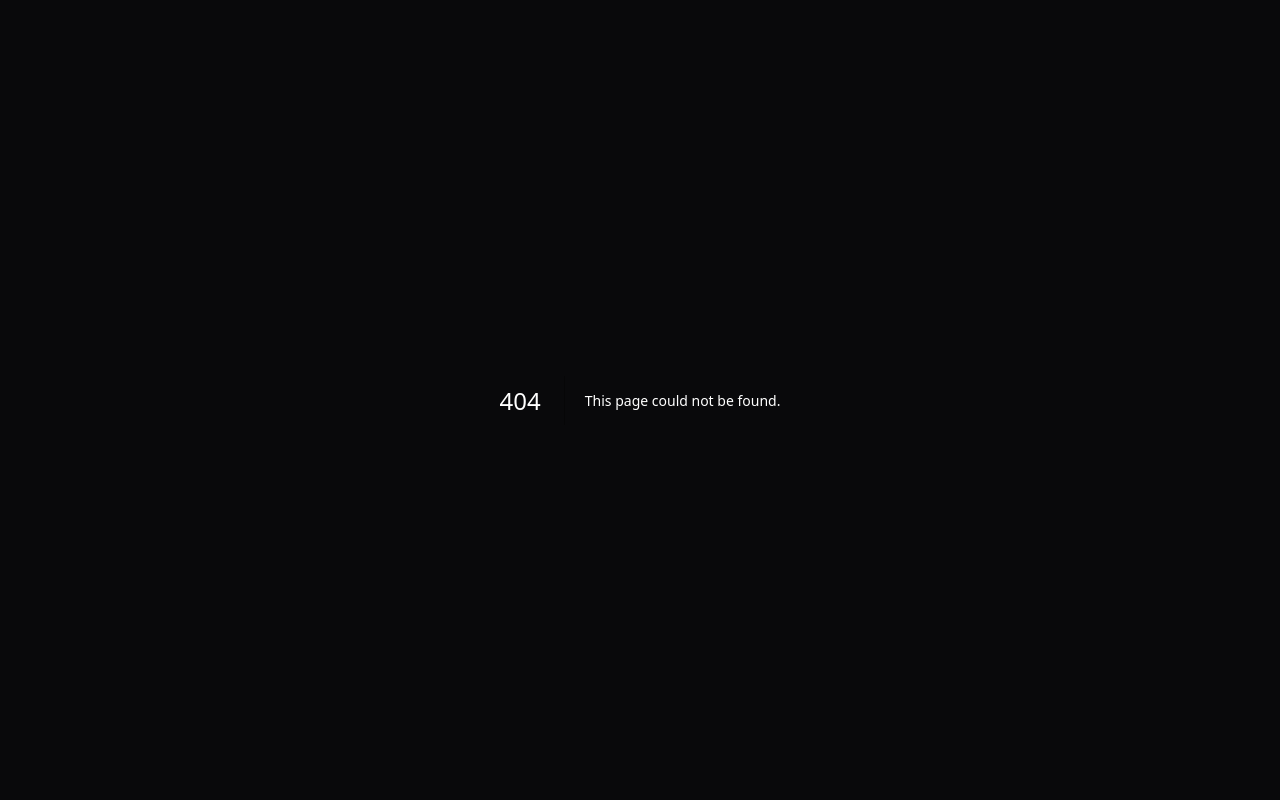
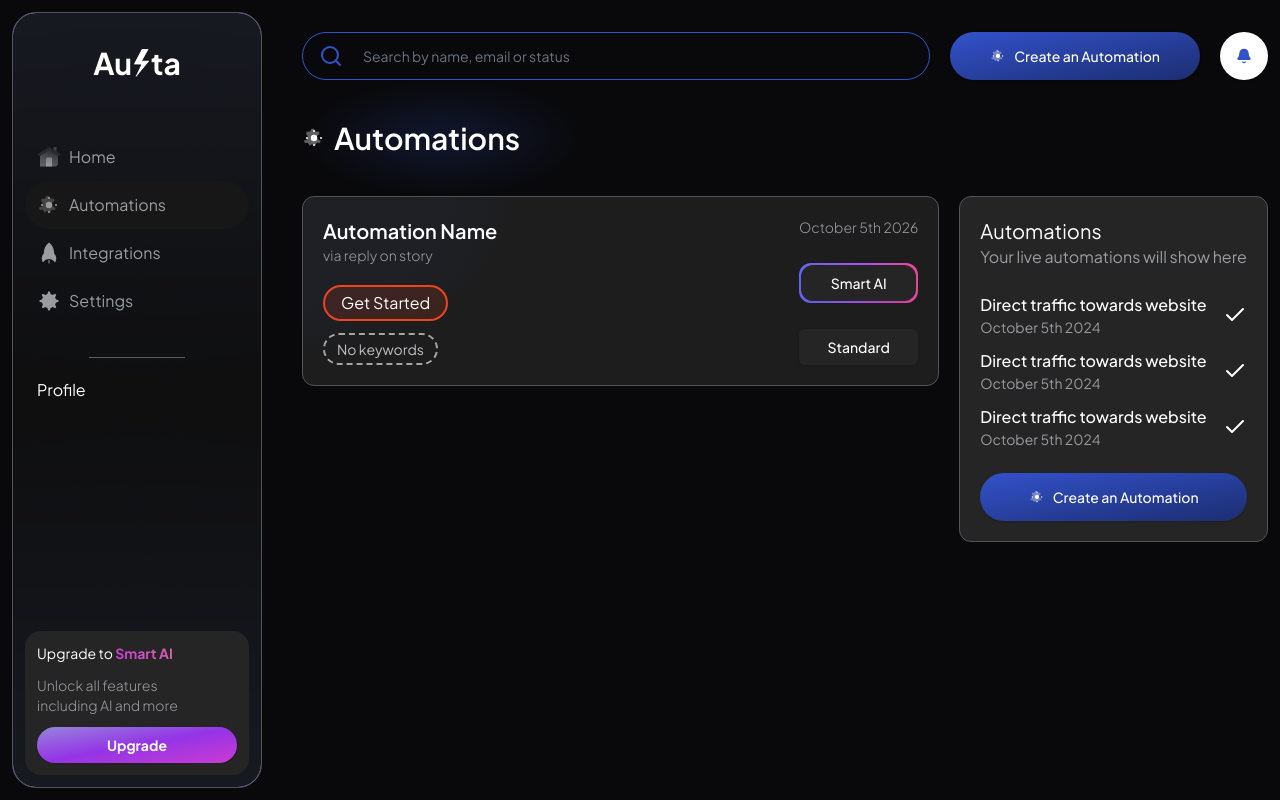
Before and after one commit to abdullahdhillu/auta, a Next.js app: page /dashboard/1/automations in a window 1280 px wide. Before the commit this address had no page. Built offline with nearby package versions, Linux system fonts and the light colour scheme.

Commit message:
Finished creating automation components and deeper automation triggers set up the backend server

```diff
--- /dev/null
+++ b/src/app/(protected)/dashboard/[slug]/automations/[id]/page.tsx
@@ -0,0 +1,26 @@
+import Trigger from "@/components/global/automations/trigger";
+import AutomationsBreadCrumb from "@/components/global/bread-crumbs/automations";
+import { MessageCircleWarning } from "lucide-react";
+import { Warning } from "postcss";
+import React from "react";
+
+type Props = {
+  params: { id: string };
+};
+
+const Page = ({ params }: Props) => {
+  return (
+    <div className="flex flex-col items-center gap-y-20">
+      <AutomationsBreadCrumb id={params.id} />
+      <div className="w-full lg:w-10/12 xl:w-6/12 p-5 rounded-xl flex flex-col bg-[#1D1D1D] gap-y-3">
+        <div className="flex gap-x-2">
+          <MessageCircleWarning fill="#3352CC" stroke="white" strokeWidth={2} />
+          When...
+        </div>
+        <Trigger id={params.id} />
+      </div>
+    </div>
+  );
+};
+
+export default Page;
--- /dev/null
+++ b/src/app/(protected)/dashboard/[slug]/automations/page.tsx
@@ -0,0 +1,44 @@
+import AutomationList from "@/components/global/automation-list";
+import CreateAutomation from "@/components/global/create-automation-button";
+import { Check } from "lucide-react";
+import React from "react";
+
+type Props = {};
+
+const Page = (props: Props) => {
+  return (
+    <div className="grid grid-cols-1 lg:grid-cols-6 gap-5">
+      <div className="lg:col-span-4">
+        <AutomationList />
+      </div>
+      <div className="lg:col-span-2">
+        <div className="flex flex-col rounded-xl bg-background-80 gap-y-6 p-5 border-[1px] overflow-hidden border-in-active">
+          <div>
+            <h2 className="text-xl">Automations</h2>
+            <p className="text-text-secondary">
+              Your live automations will show here
+            </p>
+          </div>
+          <div className="flex flex-col gap-y-3">
+            {[1, 2, 3].map((item) => (
+              <div key={item} className="flex items-center justify-between">
+                <div className="flex flex-col">
+                  <h3 className="font-medium">
+                    Direct traffic towards website
+                  </h3>
+                  <p className="text-text-secondary text-sm">
+                    October 5th 2024
+                  </p>
+                </div>
+                <Check />
+              </div>
+            ))}
+          </div>
+          <CreateAutomation />
+        </div>
+      </div>
+    </div>
+  );
+};
+
+export default Page;
--- a/src/components/global/InfoBar/index.tsx
+++ b/src/components/global/InfoBar/index.tsx
@@ -13,7 +13,7 @@
 import CreateAutomation from "../create-automation";
 import Search from "./search";
 import { Notifications } from "./notifications";
-import MainBreadCrumb from "../main-bread-crumb";
+import MainBreadCrumb from "../bread-crumbs/main-bread-crumb";
 import Image from "next/image";
 
 type Props = {
--- /dev/null
+++ b/src/components/global/activate-automation-button/index.tsx
@@ -0,0 +1,23 @@
+import { Button } from "@/components/ui/button";
+import React from "react";
+import Loader from "../loader";
+import {
+  ActivitySquareIcon,
+  GitPullRequestArrowIcon,
+  WavesIcon,
+} from "lucide-react";
+
+type Props = {};
+
+const ActivateAutomationButton = (props: Props) => {
+  return (
+    <Button className="lg:px-10 bg-gradient-to-br hover:opacity-80 text-white rounded-full from-[#3352CC] font-medium to-[#1C2D70] ml-4">
+      <Loader state={false}>
+        <GitPullRequestArrowIcon />
+        <p className="lg:inline hidden">Activate</p>
+      </Loader>
+    </Button>
+  );
+};
+
+export default ActivateAutomationButton;
--- /dev/null
+++ b/src/components/global/automation-list/index.tsx
@@ -0,0 +1,64 @@
+"use client";
+import { usePaths } from "@/hooks/use-nav";
+import { cn } from "@/lib/utils";
+import Link from "next/link";
+import React from "react";
+import GradientButton from "../gradient-button";
+import { Button } from "@/components/ui/button";
+
+type Props = {};
+
+const AutomationList = (props: Props) => {
+  const { pathname } = usePaths();
+  return (
+    <div className="flex flex-col gap-y-3">
+      <Link
+        href={`${pathname}/123`}
+        className="bg-[#1D1D1D] hover:opacity-80 transition duration-100 rounded-xl p-5 border-[1px] radial--gradient--automations flex border-[#545454]"
+      >
+        <div className="flex flex-col flex-1 items-start">
+          <h2 className="text-xl font-semibold">Automation Name</h2>
+          <p className="text-[#9B9CA0] text-sm font-light mb-2">
+            via reply on story
+          </p>
+          <div className="flex gap-x-2 flex-wrap mt-3">
+            <div
+              className={cn(
+                "rounded-full px-4 py-1 capitalize",
+                (0 + 1) % 1 == 0 &&
+                  "bg-keyword-green/15 border-2 border-keyword-green",
+                (1 + 1) % 2 == 0 &&
+                  "bg-keyword-purple/15 border-2 border-keyword-purple",
+                (2 + 1) % 3 == 0 &&
+                  "bg-keyword-yellow/15 border-2 border-keyword-yellow",
+                (3 + 1) % 4 == 0 &&
+                  "bg-keyword-red/15 border-2 border-keyword-red",
+              )}
+            >
+              Get Started
+            </div>
+          </div>
+          <div className=" rounded-full border-2 mt-3 border-dashed border-white/60 px-3 py-1">
+            <p className="text-sm text-[#bfc0c3]">No keywords</p>
+          </div>
+        </div>
+        <div className="flex flex-col justify-between">
+          <p className="capitalize text-sm font-light text-[#9B9CA0]">
+            October 5th 2026
+          </p>
+          <GradientButton
+            type="BUTTON"
+            className="w-full bg-background-80 text-white hover:bg-background-80"
+          >
+            Smart AI
+          </GradientButton>
+          <Button className="bg-background-80 hover:bg-background-80 text-white">
+            Standard
+          </Button>
+        </div>
+      </Link>
+    </div>
+  );
+};
+
+export default AutomationList;
--- /dev/null
+++ b/src/components/global/automations/trigger/index.tsx
@@ -0,0 +1,11 @@
+import React from "react";
+
+type Props = {
+  id: string;
+};
+
+const Trigger = ({ id }: Props) => {
+  return <div>Trigger</div>;
+};
+
+export default Trigger;
--- /dev/null
+++ b/src/components/global/bread-crumbs/automations/index.tsx
@@ -0,0 +1,37 @@
+import { ChevronRight, PencilIcon } from "lucide-react";
+import React from "react";
+import ActivateAutomationButton from "../../activate-automation-button";
+
+type Props = {
+  id: string;
+};
+
+const AutomationsBreadCrumb = ({ id }: Props) => {
+  return (
+    <div className="rounded-full w-full p-5 bg-[#18181B1A] flex items-center">
+      <div className="flex items-center gap-x-3 min-w-0">
+        <p className="text-[#9B9CA0] truncate">Automations</p>
+        <ChevronRight color="#9B9CA0" className="flex-shrink-0" />
+        <span className="flex gap-x-3 items-center min-w-0">
+          <p className="text-[#9B9CA0] truncate">Automation Title</p>
+          <span className="cursor-pointer hover:opacity-75 duration-100 transition flex-shrink-0 mr-4">
+            <PencilIcon className="text-gray-400" size={14} />
+          </span>
+        </span>
+      </div>
+      <div className="flex items-center gap-x-5 ml-auto">
+        <p className="hidden md:black text-text-secondary/60 text-sm truncate min-w-0">
+          All updates are automatically saved
+        </p>
+        <div className="flex gap-x-5 flex-shrink-0">
+          <p className="text-text-secondary text-sm truncate min-w-0">
+            Changes Saved
+          </p>
+        </div>
+      </div>
+      <ActivateAutomationButton />
+    </div>
+  );
+};
+
+export default AutomationsBreadCrumb;
--- /dev/null
+++ b/src/components/global/create-automation-button/index.tsx
@@ -0,0 +1,19 @@
+import { Button } from "@/components/ui/button";
+import React from "react";
+import Loader from "../loader";
+import AutomationDuoTone from "@/icons/automation-duotone-white";
+
+type Props = {};
+
+const CreateAutomation = (props: Props) => {
+  return (
+    <Button className="lg:px-10 py-6 bg-gradient-to-br hover:opacity-80 text-white rounded-full from-[#3352CC] font-medium to-[#1C2D70]">
+      <Loader state={false}>
+        <AutomationDuoTone />
+        <p className="lg:inline hidden">Create an Automation</p>
+      </Loader>
+    </Button>
+  );
+};
+
+export default CreateAutomation;
--- /dev/null
+++ b/src/components/global/gradient-button/index.tsx
@@ -0,0 +1,37 @@
+import { Button } from "@/components/ui/button";
+import { cn } from "@/lib/utils";
+import Link from "next/link";
+import React from "react";
+
+type Props = {
+  children: React.ReactNode;
+  type: "BUTTON" | "LINK";
+  href?: string;
+  className?: string;
+};
+
+const GradientButton = ({ children, type, className, href }: Props) => {
+  const gradients =
+    "bg-gradient-to-r from-indigo-500 via-purple-500 to-pink-500 rounded-xl p-[2px]";
+
+  switch (type) {
+    case "BUTTON":
+      return (
+        <div className={gradients}>
+          <Button className={cn(className, "rounded-xl")}>{children}</Button>
+        </div>
+      );
+    case "LINK":
+      return (
+        <div className={gradients}>
+          <Link href={href!} className={cn(className, "rounded-xl")}>
+            {children}
+          </Link>
+        </div>
+      );
+    default:
+      return null;
+  }
+};
+
+export default GradientButton;
```
Also changed, not shown: src/components/global/bread-crumbs/main-bread-crumb/index.tsx (renamed from src/components/global/main-bread-crumb/index.tsx).
